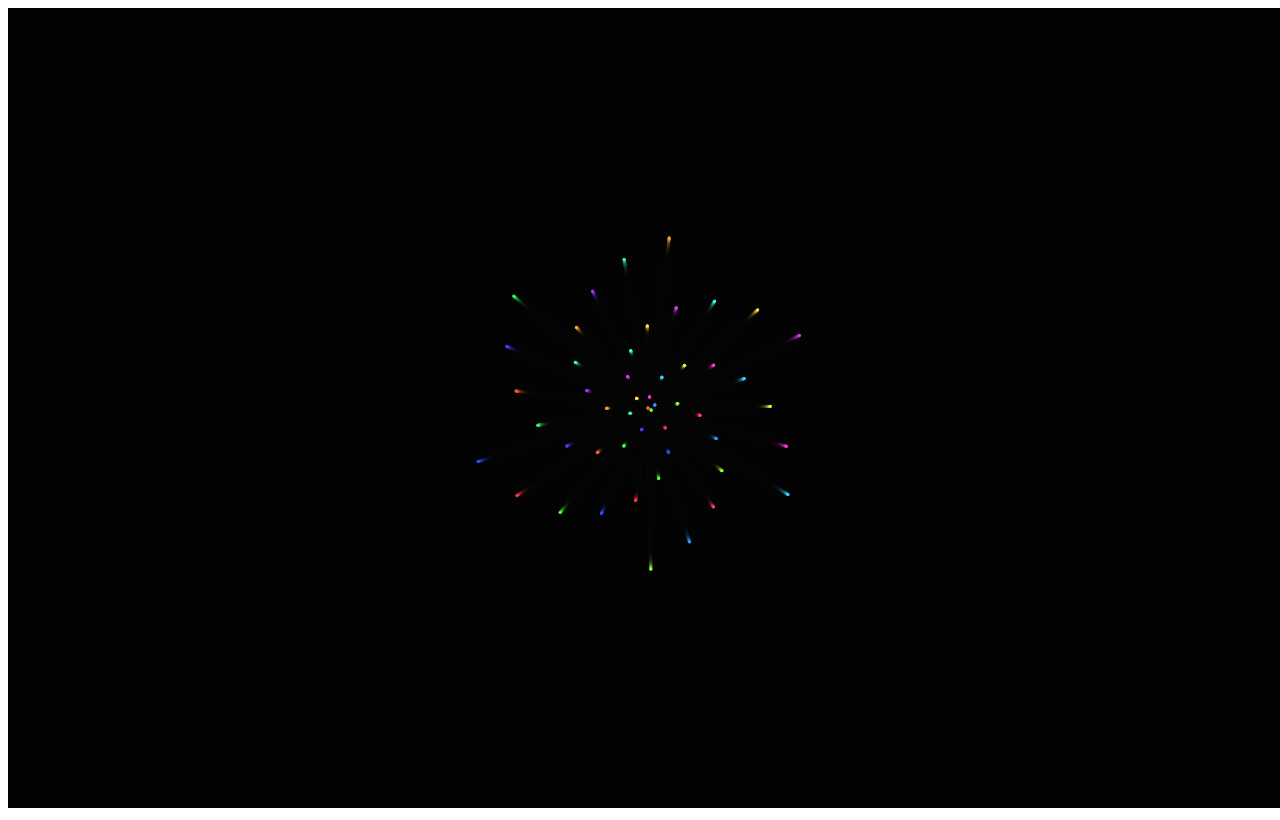
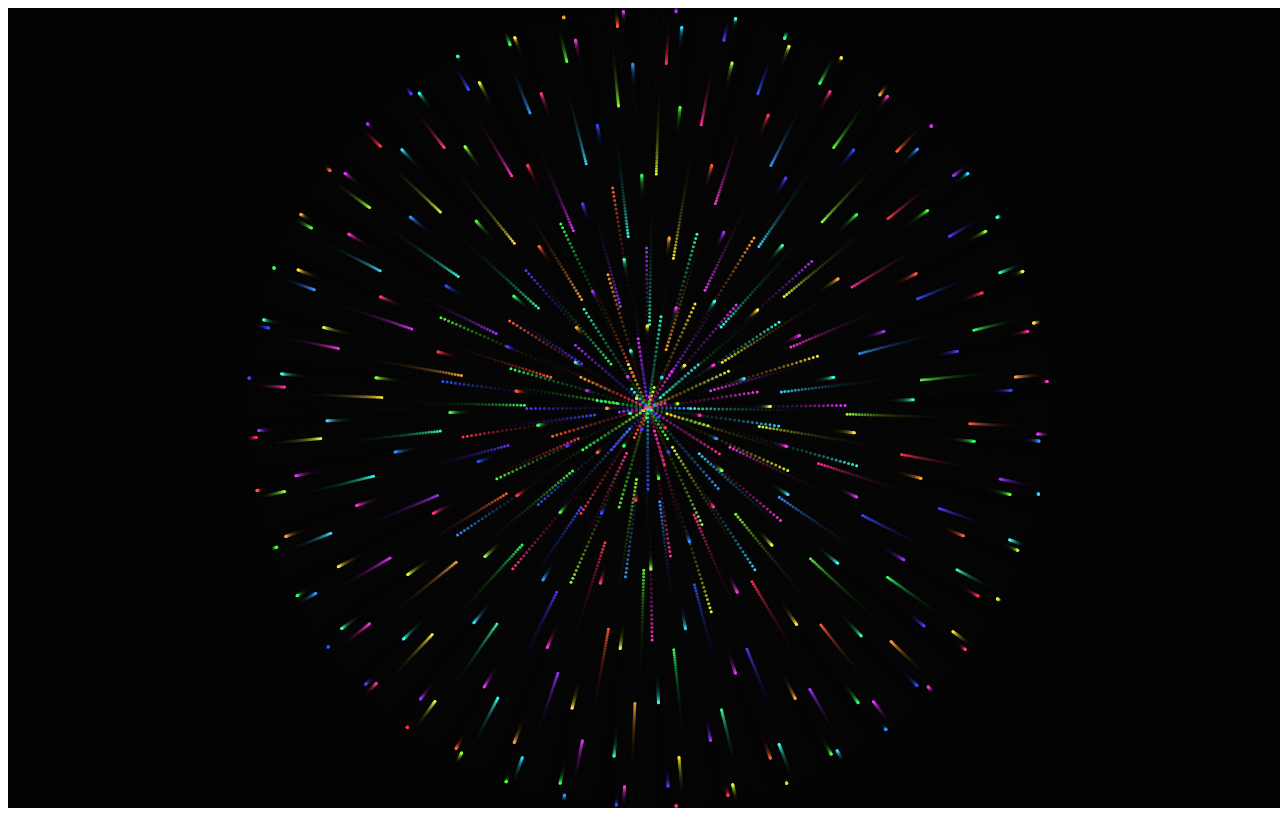
Before and after one commit to ravana69/firework, a plain HTML site: page index.html in a window 1280 px wide. Drawn offline with Linux system fonts and the light colour scheme.

Commit message:
Update index.html

```diff
--- a/index.html
+++ b/index.html
@@ -26,7 +26,7 @@
           $.fillRect(0, 0, c.width, c.height);
           var foo, i, j, r;
           foo = Math.sin(t) * 2 * Math.PI;
-          for (i=0; i<50; ++i) {
+          for (i=0; i<400; ++i) {
             r = 400 * Math.sin(i * foo);
             $.globalCompositeOperation = '';
             $.fillStyle = 'hsla(' + i + 12 + ',100%, 60%,1)';
```
